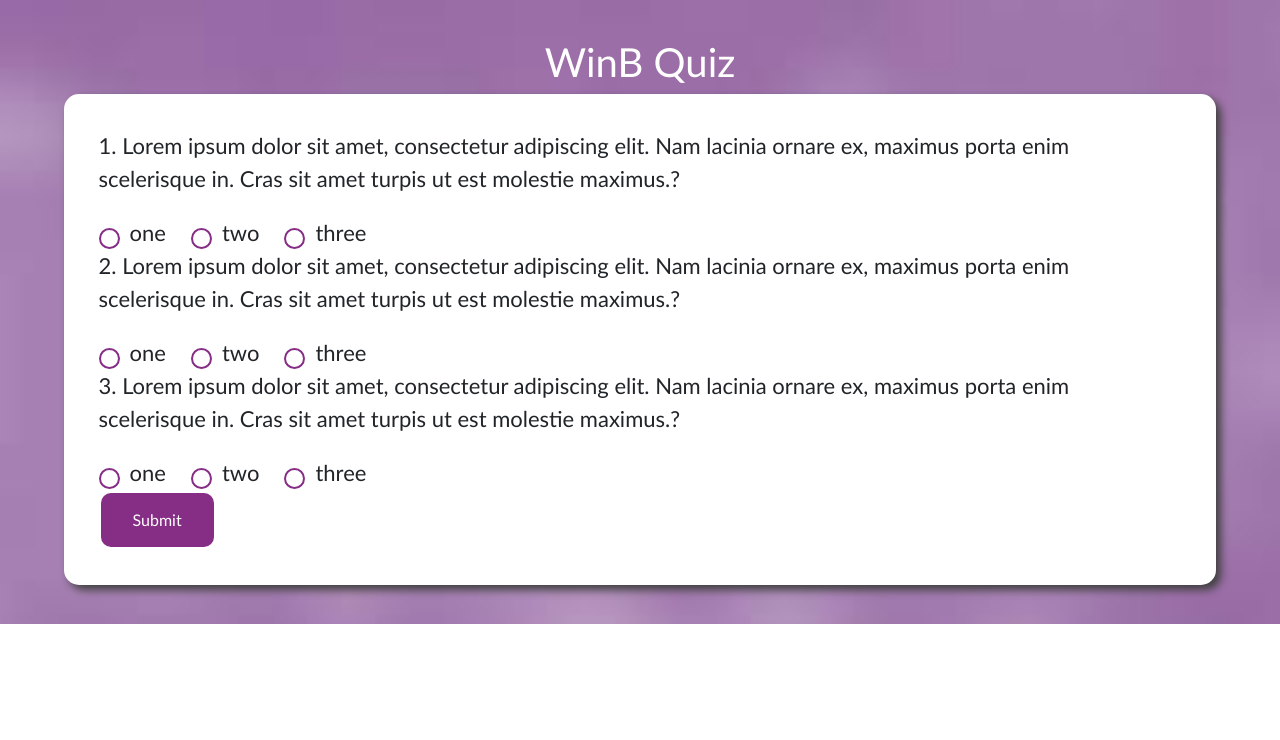
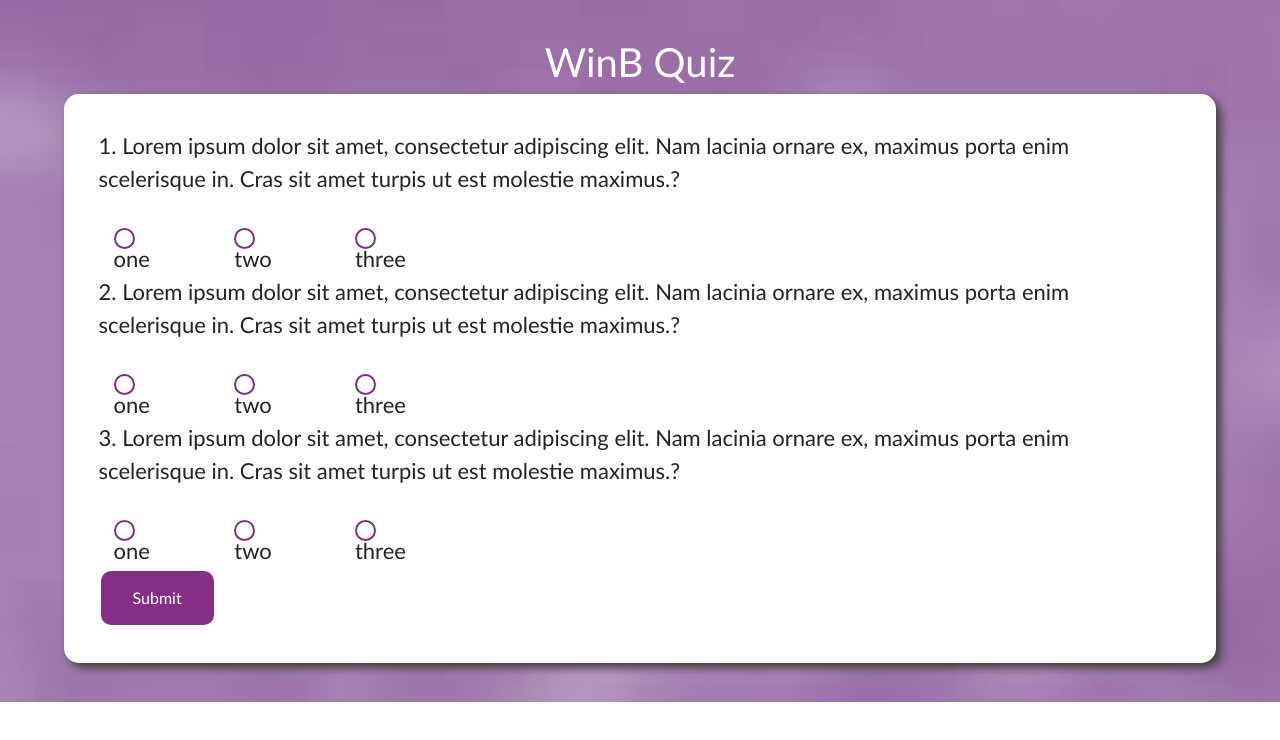
Before and after one commit to QuizWhiz/WinB-Quiz, an Angular app in the folder UI/: page / in a window 1280 px wide. Shown: the top 740 px of the page. Built offline with nearby package versions, Linux system fonts and the light colour scheme.

Commit message:
radio button update

```diff
--- a/UI/src/app/app.component.html
+++ b/UI/src/app/app.component.html
@@ -12,20 +12,11 @@
                 <div *ngFor="let question of mockQuestions" class="question__container">
                     <p>{{question.ques}}</p>
                     <div class="radio-button__container">
-                        <label class="radio-button__style">
-                            <input type="radio" id={{question.one}} name={{question.ques}} value={{question.one}}
-                            (change)="onSelectionChange()" class="radio-button__style--hidden" [(ngModel)]="valArray[question.option]">
-                            <span class="radio-button__style--label"></span>{{question.one}}
-                        </label>
-                        <label class="radio-button__style">
-                            <input type="radio" id={{question.two}} name={{question.ques}} value={{question.two}}
-                            (change)="onSelectionChange()" class="radio-button__style--hidden" [(ngModel)]="valArray[question.option]">
-                            <span class="radio-button__style--label"></span>{{question.two}}
-                        </label>
-                        <label class="radio-button__style">
-                            <input type="radio" id={{question.three}} name={{question.ques}} value={{question.three}}
-                            (change)="onSelectionChange()" class="radio-button__style--hidden" [(ngModel)]="valArray[question.option]">
-                            <span class="radio-button__style--label"></span>{{question.three}}
+                        <label *ngFor="let option of question.options" class="col-3 radio-button__style">
+                            <input type="radio" id={{option}} name={{question.ques}} value={{option}}
+                                (change)="onSelectionChange()" class="radio-button__style--hidden"
+                                [(ngModel)]="valArray[question.option]">
+                            <span class="radio-button__style--label"></span>{{option}}
                         </label>
                     </div>
                 </div>
--- a/UI/src/app/app.component.ts
+++ b/UI/src/app/app.component.ts
@@ -14,23 +14,17 @@ export class AppComponent {
         {
             option: 'option1',
             ques: "1. Lorem ipsum dolor sit amet, consectetur adipiscing elit. Nam lacinia ornare ex, maximus porta enim scelerisque in. Cras sit amet turpis ut est molestie maximus.?",
-            one: 'one',
-            two: 'two',
-            three: 'three'
+            options: ['one', 'two', 'three']
         },
         {
             option: 'option2',
             ques: "2. Lorem ipsum dolor sit amet, consectetur adipiscing elit. Nam lacinia ornare ex, maximus porta enim scelerisque in. Cras sit amet turpis ut est molestie maximus.?",
-            one: 'one',
-            two: 'two',
-            three: 'three'
+            options: ['one', 'two', 'three']
         },
         {
             option: 'option3',
             ques: "3. Lorem ipsum dolor sit amet, consectetur adipiscing elit. Nam lacinia ornare ex, maximus porta enim scelerisque in. Cras sit amet turpis ut est molestie maximus.?",
-            one: 'one',
-            two: 'two',
-            three: 'three'
+            options: ['one', 'two', 'three']
         }
     ];
 
```
